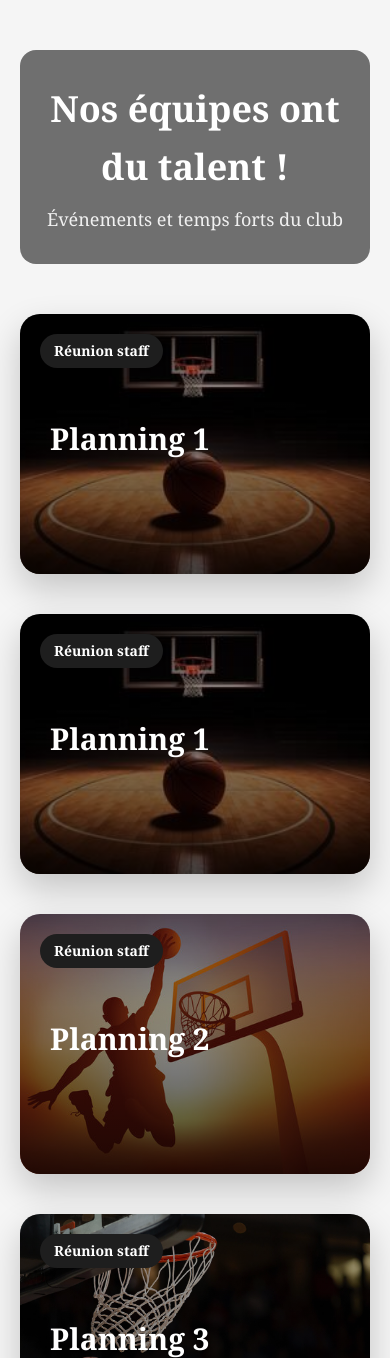
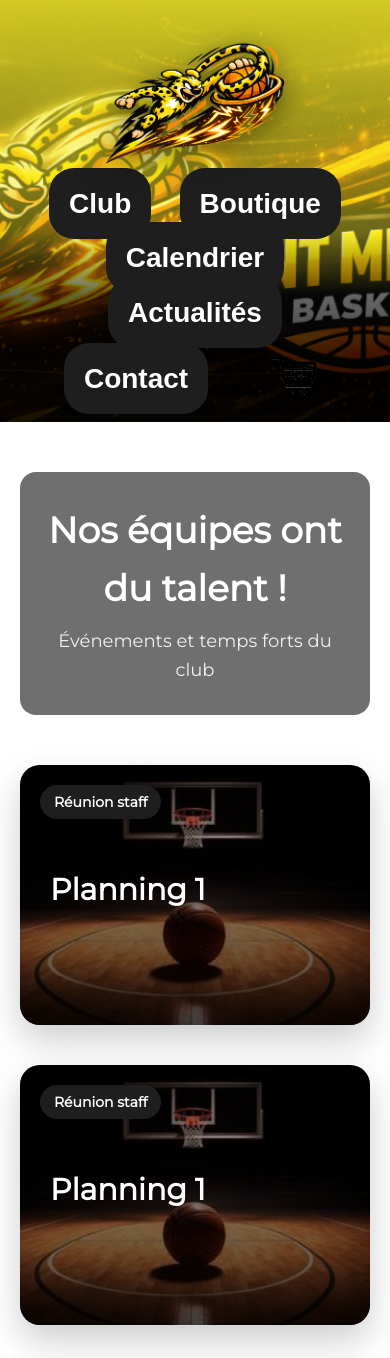
Before and after one commit to AxelRod-42/SAE301_jtva, a PHP site: page /pages/actualite.php in a window 390 px wide; the page is wider, and only the part inside the window is pictured. Shown: the top 1358 px of that part. Run offline with PHP 8.4, Linux system fonts and the light colour scheme; data comes from the database, SQL or seed files in the repository; some web fonts are replaced.

Commit message:
remise en forme de la page actualite

```diff
--- a/CSS/style.css
+++ b/CSS/style.css
@@ -19,6 +19,19 @@ body {
     line-height: 1.6;
     display: flex;
     flex-direction: column;
+}
+
+img {
+    max-width: 100%;
+    height: auto;
+}
+
+main {
+    width: 100%;
+}
+
+html, body {
+    overflow-x: hidden;
 }
 
 /************************** JS **************************/
@@ -46,6 +59,49 @@ body {
 }
 
 /************************** HEADER **************************/
+
+/* Responsive */
+
+@media (max-width: 1050px){
+  .menu ul{
+    display: flex;
+    flex-wrap: wrap;
+    justify-content: center;
+    align-items: center;
+    gap: 10px;
+    padding: 10px;
+  }
+
+  .menu li a{
+    font-size: 16px;
+    padding: 12px 14px;
+    border-radius: 18px;
+  }
+
+  .logo{
+    order: -1;
+    width: 100%;
+    display: flex;
+    justify-content: center;
+  }
+
+  .logo img{
+    width: 180px;
+    height: auto;
+  }
+
+  .panier img{
+    width: 60px;
+    height: auto;
+  }
+}
+
+@media (max-width: 480px){
+  .menu li a{
+    font-size: 14px;
+    padding: 10px 12px
+  }
+}
 
 .header {
     background: transparent;
@@ -676,134 +822,3 @@ button:hover {
       text-align: center;
       font-weight: 600;
     }
-
-
-
-    /**************** julian css ********/
-
-
-    /* BASE */
-body {
-    margin: 0;
-    font-family: "Georgia", serif;
-    background: #f5f5f5;
-}
-
-/* PAGE */
-.actualite-page {
-    max-width: 1300px;
-    margin: auto;
-    padding: 50px 20px;
-}
-
-/* TITRE */
-.actualite-title {
-    background: #6f6f6f;
-    color: white;
-    text-align: center;
-    padding: 30px 20px;
-    border-radius: 16px;
-    margin-bottom: 50px;
-}
-
-.actualite-title h1 {
-    margin: 0;
-    font-size: 36px;
-}
-
-.actualite-title p {
-    margin-top: 10px;
-    font-size: 18px;
-    opacity: 0.9;
-}
-
-/* GRID */
-.events-grid {
-    display: grid;
-    grid-template-columns: repeat(2, 1fr);
-    gap: 40px;
-}
-
-/* CARD */
-.event-card {
-    position: relative;
-    height: 300px;
-    border-radius: 20px;
-    background-size: cover;
-    background-position: center;
-    overflow: hidden;
-    box-shadow: 0 15px 35px rgba(0,0,0,0.2);
-}
-
-/* OVERLAY */
-.event-overlay {
-    position: absolute;
-    inset: 0;
-    background: linear-gradient(
-        to top,
-        rgba(0,0,0,0.7),
-        rgba(0,0,0,0.45),
-        rgba(0,0,0,0.3)
-    );
-}
-
-/* CONTENT */
-.event-content {
-    position: relative;
-    z-index: 2;
-    height: 100%;
-    padding: 30px;
-    color: white;
-
-    display: flex;
-    flex-direction: column;
-    justify-content: center;
-}
-
-/* BADGES */
-.event-badge {
-    position: absolute;
-    top: 20px;
-    left: 20px;
-    padding: 6px 14px;
-    border-radius: 20px;
-    font-size: 14px;
-    font-weight: bold;
-}
-
-.event-badge.public {
-    background: #f7e85c;
-    color: #000;
-}
-
-.event-badge.staff {
-    background: #1e1e1e;
-    color: #fff;
-}
-
-/* TEXT */
-.event-content h2 {
-    font-size: 30px;
-    margin-bottom: 10px;
-}
-
-.event-desc {
-    font-size: 18px;
-    margin-bottom: 14px;
-}
-
-.event-date {
-    font-size: 16px;
-    opacity: 0.9;
-}
-
-/* RESPONSIVE */
-@media (max-width: 900px) {
-    .events-grid {
-        grid-template-columns: 1fr;
-    }
-
-    .event-card {
-        height: 260px;
-    }
-}
--- a/pages/actualite.php
+++ b/pages/actualite.php
@@ -21,6 +21,25 @@ $events = $db->query($sql)->fetchAll(); // FETCH_ASSOC par défaut
   <script src="../JS/script.js" defer></script>
 </head>
 <body>
+    <header>
+        <section class="top">
+            <nav class="menu">
+                <ul>
+                    <li><a href="club.php">Club</a></li>
+                    <li><a href="boutique.php">Boutique</a></li>
+                    <li><a href="calendrier.php">Calendrier</a></li>
+                    <div class="logo">
+                        <a href="../index.php"><img src="../image/logo/logo_StMedard.png" alt="Logo Saint-Médard Basket" width="250" height="200"></a>
+                    </div>
+                    <li><a href="actualite.php">Actualités</a></li>
+                    <li><a href="contact.php">Contact</a></li>
+                    <div class="panier">
+                        <a href="boutique.php"><img src="../image/icone/panier.png" alt="Panier" width="100" height="100"></a>
+                    </div>
+                </ul>
+            </nav>
+        </section>
+    </header>
 
 <main class="actualite-page">
 
```
Also changed, not shown: other parts of CSS/style.css (+99 -9 lines).
